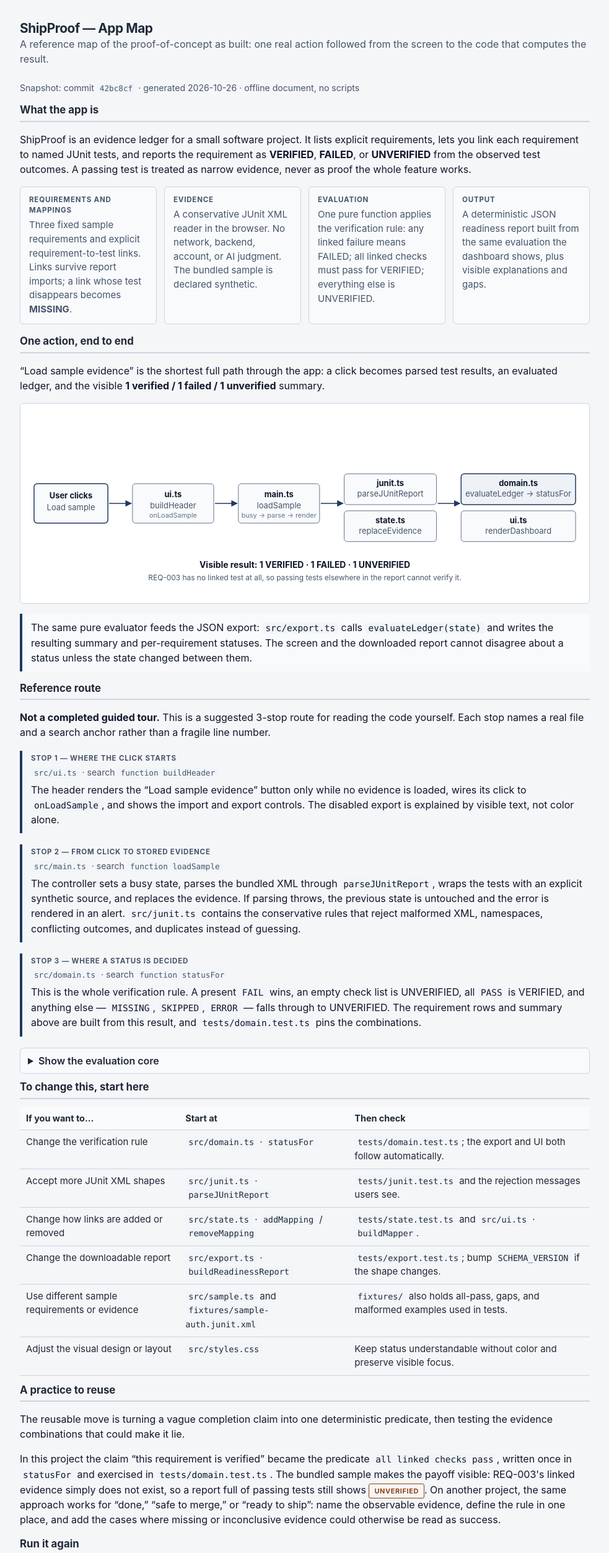
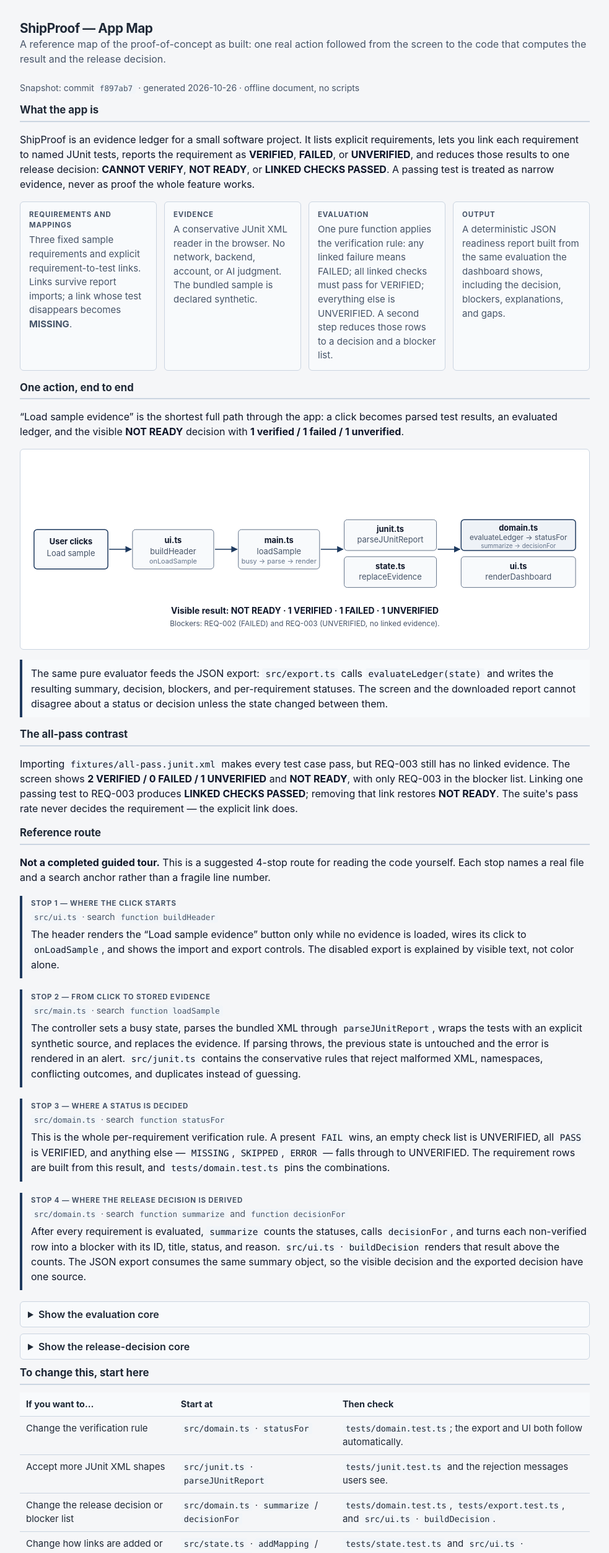
Before and after one commit to MrSamarAhmed/shipproof, a website built with Vite: page devpost/app-map.html in a window 1280 px wide. Shown: the top 2505 px of the page at 62% size, without its empty margins (148-1131 px from the left). Built offline with nearby package versions, Linux system fonts and the light colour scheme.

Commit message:
Record release-decision verification evidence
Update the app map for the decision path and all-pass contrast, and record
the verified test, build, browser, and export-parity results for the
release-decision revision.

```diff
--- a/devpost/app-map.html
+++ b/devpost/app-map.html
@@ -77,11 +77,11 @@
 <body>
 <main>
   <h1>ShipProof — App Map</h1>
-  <p class="lede">A reference map of the proof-of-concept as built: one real action followed from the screen to the code that computes the result.</p>
-  <p class="meta">Snapshot: commit <code>42bc8cf</code> · generated 2026-10-26 · offline document, no scripts</p>
+  <p class="lede">A reference map of the proof-of-concept as built: one real action followed from the screen to the code that computes the result and the release decision.</p>
+  <p class="meta">Snapshot: commit <code>f897ab7</code> · generated 2026-10-26 · offline document, no scripts</p>
 
   <h2>What the app is</h2>
-  <p>ShipProof is an evidence ledger for a small software project. It lists explicit requirements, lets you link each requirement to named JUnit tests, and reports the requirement as <strong>VERIFIED</strong>, <strong>FAILED</strong>, or <strong>UNVERIFIED</strong> from the observed test outcomes. A passing test is treated as narrow evidence, never as proof the whole feature works.</p>
+  <p>ShipProof is an evidence ledger for a small software project. It lists explicit requirements, lets you link each requirement to named JUnit tests, reports the requirement as <strong>VERIFIED</strong>, <strong>FAILED</strong>, or <strong>UNVERIFIED</strong>, and reduces those results to one release decision: <strong>CANNOT VERIFY</strong>, <strong>NOT READY</strong>, or <strong>LINKED CHECKS PASSED</strong>. A passing test is treated as narrow evidence, never as proof the whole feature works.</p>
   <div class="cards">
     <div class="card">
       <h3>Requirements and mappings</h3>
@@ -93,21 +93,21 @@
     </div>
     <div class="card">
       <h3>Evaluation</h3>
-      <p>One pure function applies the verification rule: any linked failure means FAILED; all linked checks must pass for VERIFIED; everything else is UNVERIFIED.</p>
+      <p>One pure function applies the verification rule: any linked failure means FAILED; all linked checks must pass for VERIFIED; everything else is UNVERIFIED. A second step reduces those rows to a decision and a blocker list.</p>
     </div>
     <div class="card">
       <h3>Output</h3>
-      <p>A deterministic JSON readiness report built from the same evaluation the dashboard shows, plus visible explanations and gaps.</p>
+      <p>A deterministic JSON readiness report built from the same evaluation the dashboard shows, including the decision, blockers, explanations, and gaps.</p>
     </div>
   </div>
 
   <h2>One action, end to end</h2>
-  <p>“Load sample evidence” is the shortest full path through the app: a click becomes parsed test results, an evaluated ledger, and the visible <strong>1 verified / 1 failed / 1 unverified</strong> summary.</p>
+  <p>“Load sample evidence” is the shortest full path through the app: a click becomes parsed test results, an evaluated ledger, and the visible <strong>NOT READY</strong> decision with <strong>1 verified / 1 failed / 1 unverified</strong>.</p>
 
   <div class="diagram" role="group" aria-label="Diagram: data flow from the Load sample button to the evaluated ledger. Scroll horizontally if needed." tabindex="0">
     <svg viewBox="0 0 900 300" role="img" aria-labelledby="diagram-title diagram-desc">
       <title id="diagram-title">Data flow for loading the sample evidence</title>
-      <desc id="diagram-desc">The user clicks Load sample evidence. src/ui.ts buildHeader sends the click to src/main.ts loadSample. loadSample passes bundled XML to src/junit.ts parseJUnitReport, then src/state.ts replaceEvidence stores the evidence, src/domain.ts evaluateLedger computes statuses, and src/ui.ts renders the summary and requirement rows.</desc>
+      <desc id="diagram-desc">The user clicks Load sample evidence. src/ui.ts buildHeader sends the click to src/main.ts loadSample. loadSample passes bundled XML to src/junit.ts parseJUnitReport, then src/state.ts replaceEvidence stores the evidence, src/domain.ts evaluateLedger computes statuses, summarize and decisionFor derive the release decision and blockers, and src/ui.ts renders the decision, blockers, counts, and requirement rows.</desc>
       <defs>
         <marker id="arrow" viewBox="0 0 10 10" refX="9" refY="5" markerWidth="7" markerHeight="7" orient="auto-start-reverse">
           <path d="M 0 0 L 10 5 L 0 10 z" fill="#1e3a5f"></path>
@@ -144,22 +144,26 @@
         <line x1="666" y1="150" x2="702" y2="150" stroke="#1e3a5f" stroke-width="1.5" marker-end="url(#arrow)"></line>
 
         <rect x="704" y="102" width="186" height="50" rx="5" fill="#eef2f7" stroke="#1e3a5f" stroke-width="1.5"></rect>
-        <text x="797" y="122" text-anchor="middle" fill="#0f172a" font-weight="700">domain.ts</text>
-        <text x="797" y="139" text-anchor="middle" fill="#475569">evaluateLedger → statusFor</text>
+        <text x="797" y="120" text-anchor="middle" fill="#0f172a" font-weight="700">domain.ts</text>
+        <text x="797" y="135" text-anchor="middle" fill="#475569" font-size="12">evaluateLedger → statusFor</text>
+        <text x="797" y="148" text-anchor="middle" fill="#64748b" font-size="10">summarize → decisionFor</text>
         <rect x="704" y="162" width="186" height="50" rx="5" fill="#f8fafc" stroke="#64748b"></rect>
         <text x="797" y="182" text-anchor="middle" fill="#0f172a" font-weight="700">ui.ts</text>
         <text x="797" y="199" text-anchor="middle" fill="#475569">renderDashboard</text>
 
-        <text x="450" y="255" text-anchor="middle" fill="#0f172a" font-size="14" font-weight="700">Visible result: 1 VERIFIED · 1 FAILED · 1 UNVERIFIED</text>
-        <text x="450" y="275" text-anchor="middle" fill="#475569" font-size="12">REQ-003 has no linked test at all, so passing tests elsewhere in the report cannot verify it.</text>
+        <text x="450" y="255" text-anchor="middle" fill="#0f172a" font-size="14" font-weight="700">Visible result: NOT READY · 1 VERIFIED · 1 FAILED · 1 UNVERIFIED</text>
+        <text x="450" y="275" text-anchor="middle" fill="#475569" font-size="12">Blockers: REQ-002 (FAILED) and REQ-003 (UNVERIFIED, no linked evidence).</text>
       </g>
     </svg>
   </div>
 
-  <p class="note">The same pure evaluator feeds the JSON export: <code>src/export.ts</code> calls <code>evaluateLedger(state)</code> and writes the resulting summary and per-requirement statuses. The screen and the downloaded report cannot disagree about a status unless the state changed between them.</p>
+  <p class="note">The same pure evaluator feeds the JSON export: <code>src/export.ts</code> calls <code>evaluateLedger(state)</code> and writes the resulting summary, decision, blockers, and per-requirement statuses. The screen and the downloaded report cannot disagree about a status or decision unless the state changed between them.</p>
+
+  <h2>The all-pass contrast</h2>
+  <p>Importing <code>fixtures/all-pass.junit.xml</code> makes every test case pass, but REQ-003 still has no linked evidence. The screen shows <strong>2 VERIFIED / 0 FAILED / 1 UNVERIFIED</strong> and <strong>NOT READY</strong>, with only REQ-003 in the blocker list. Linking one passing test to REQ-003 produces <strong>LINKED CHECKS PASSED</strong>; removing that link restores <strong>NOT READY</strong>. The suite's pass rate never decides the requirement — the explicit link does.</p>
 
   <h2>Reference route</h2>
-  <p><strong>Not a completed guided tour.</strong> This is a suggested 3-stop route for reading the code yourself. Each stop names a real file and a search anchor rather than a fragile line number.</p>
+  <p><strong>Not a completed guided tour.</strong> This is a suggested 4-stop route for reading the code yourself. Each stop names a real file and a search anchor rather than a fragile line number.</p>
 
   <div class="stop">
     <h3>Stop 1 — Where the click starts</h3>
@@ -176,7 +180,13 @@
   <div class="stop">
     <h3>Stop 3 — Where a status is decided</h3>
     <p class="where"><code>src/domain.ts</code> · search <code>function statusFor</code></p>
-    <p>This is the whole verification rule. A present <code>FAIL</code> wins, an empty check list is UNVERIFIED, all <code>PASS</code> is VERIFIED, and anything else — <code>MISSING</code>, <code>SKIPPED</code>, <code>ERROR</code> — falls through to UNVERIFIED. The requirement rows and summary above are built from this result, and <code>tests/domain.test.ts</code> pins the combinations.</p>
+    <p>This is the whole per-requirement verification rule. A present <code>FAIL</code> wins, an empty check list is UNVERIFIED, all <code>PASS</code> is VERIFIED, and anything else — <code>MISSING</code>, <code>SKIPPED</code>, <code>ERROR</code> — falls through to UNVERIFIED. The requirement rows are built from this result, and <code>tests/domain.test.ts</code> pins the combinations.</p>
+  </div>
+
+  <div class="stop">
+    <h3>Stop 4 — Where the release decision is derived</h3>
+    <p class="where"><code>src/domain.ts</code> · search <code>function summarize</code> and <code>function decisionFor</code></p>
+    <p>After every requirement is evaluated, <code>summarize</code> counts the statuses, calls <code>decisionFor</code>, and turns each non-verified row into a blocker with its ID, title, status, and reason. <code>src/ui.ts</code> · <code>buildDecision</code> renders that result above the counts. The JSON export consumes the same summary object, so the visible decision and the exported decision have one source.</p>
   </div>
 
   <details>
@@ -193,7 +203,25 @@
   }
   return 'UNVERIFIED';
 }</code></pre>
-    <p class="meta">Excerpt from <code>src/domain.ts</code> at commit <code>42bc8cf</code>. Comments and surrounding helpers omitted.</p>
+    <p class="meta">Excerpt from <code>src/domain.ts</code> at commit <code>f897ab7</code>. Comments and surrounding helpers omitted.</p>
+  </details>
+
+  <details>
+    <summary>Show the release-decision core</summary>
+    <pre><code>function decisionFor(
+  failed: number,
+  unverified: number,
+  hasEvidence: boolean,
+): ReadinessDecision {
+  if (!hasEvidence) {
+    return 'CANNOT_VERIFY';
+  }
+  if (failed &gt; 0 || unverified &gt; 0) {
+    return 'NOT_READY';
+  }
+  return 'LINKED_CHECKS_PASSED';
+}</code></pre>
+    <p class="meta">Excerpt from <code>src/domain.ts</code> at commit <code>f897ab7</code>. <code>summarize</code> builds the blocker list from non-verified results.</p>
   </details>
 
   <h2>To change this, start here</h2>
@@ -211,6 +239,11 @@
         <td>Accept more JUnit XML shapes</td>
         <td><code>src/junit.ts</code> · <code>parseJUnitReport</code></td>
         <td><code>tests/junit.test.ts</code> and the rejection messages users see.</td>
+      </tr>
+      <tr>
+        <td>Change the release decision or blocker list</td>
+        <td><code>src/domain.ts</code> · <code>summarize</code> / <code>decisionFor</code></td>
+        <td><code>tests/domain.test.ts</code>, <code>tests/export.test.ts</code>, and <code>src/ui.ts</code> · <code>buildDecision</code>.</td>
       </tr>
       <tr>
         <td>Change how links are added or removed</td>
@@ -237,7 +270,7 @@
 
   <h2>A practice to reuse</h2>
   <p>The reusable move is turning a vague completion claim into one deterministic predicate, then testing the evidence combinations that could make it lie.</p>
-  <p>In this project the claim “this requirement is verified” became the predicate <code>all linked checks pass</code>, written once in <code>statusFor</code> and exercised in <code>tests/domain.test.ts</code>. The bundled sample makes the payoff visible: REQ-003's linked evidence simply does not exist, so a report full of passing tests still shows <span class="status unverified">UNVERIFIED</span>. On another project, the same approach works for “done,” “safe to merge,” or “ready to ship”: name the observable evidence, define the rule in one place, and add the cases where missing or inconclusive evidence could otherwise be read as success.</p>
+  <p>In this project the claim “this requirement is verified” became the predicate <code>all linked checks pass</code>, written once in <code>statusFor</code> and exercised in <code>tests/domain.test.ts</code>. The bundled sample makes the payoff visible: REQ-003's linked evidence simply does not exist, so a report full of passing tests still shows <span class="status unverified">UNVERIFIED</span> and the overall decision stays <strong>NOT READY</strong>. On another project, the same approach works for “done,” “safe to merge,” or “ready to ship”: name the observable evidence, define the rule in one place, and add the cases where missing or inconclusive evidence could otherwise be read as success.</p>
 
   <h2>Run it again</h2>
   <pre><code>npm ci
@@ -247,7 +280,7 @@ npm run build    # typecheck and production bundle</code></pre>
   <p>Node 24 and npm are required. The app uses no API keys and makes no network requests at runtime; the sample is bundled.</p>
 
   <footer>
-    <p>Snapshot of commit <code>42bc8cf</code>, generated 2026-10-26. This map can drift: if code moves, verify paths and search anchors against the working tree. The document is static and offline; essential content needs no scripts.</p>
+    <p>Snapshot of commit <code>f897ab7</code>, generated 2026-10-26. This map can drift: if code moves, verify paths and search anchors against the working tree. The document is static and offline; essential content needs no scripts.</p>
   </footer>
 </main>
 </body>
```
Also changed, not shown: devpost/checklist.md (+9 -0 lines).
